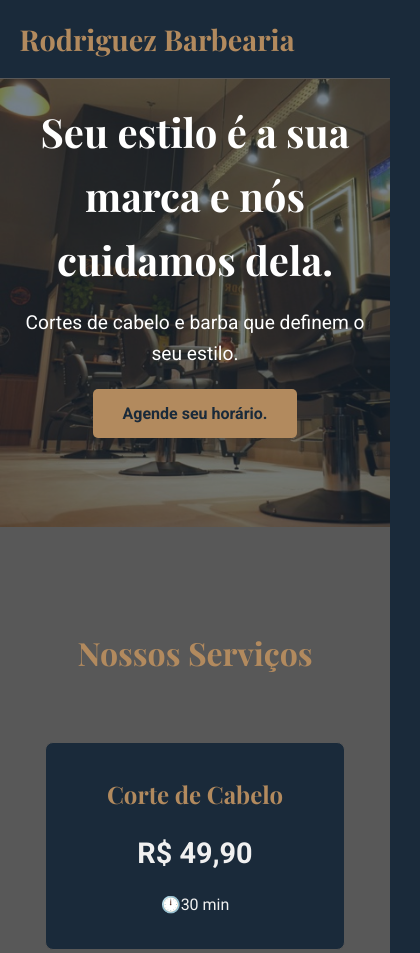
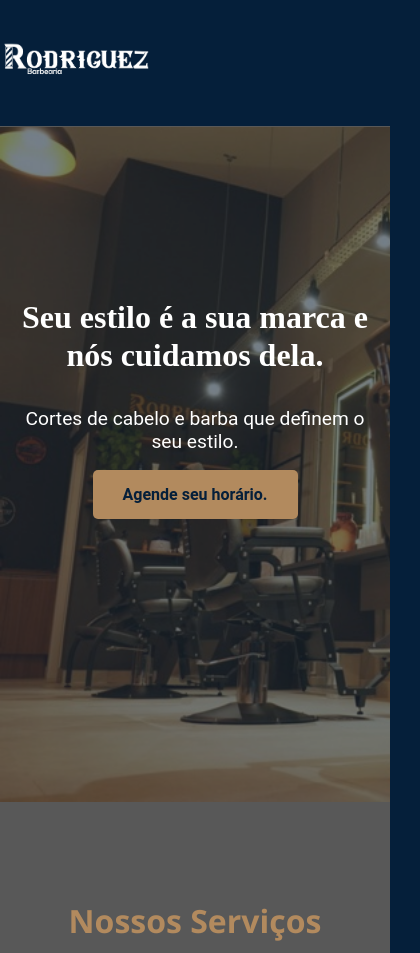
Before and after one commit to Brianluca99/Rodriguez, a plain HTML site: page index.html in a window 390 px wide. Shown: the top 953 px of the page, 420 px wide, since content can reach past the window. Drawn offline with nearby package versions, Linux system fonts and the light colour scheme; a script that the page names is missing.

Commit message:
Add files via upload

```diff
--- a/index.html
+++ b/index.html
@@ -6,15 +6,16 @@
     <title>Rodriguez</title>
     <meta name="description" content="A melhor barbearia da cidade. Cortes de cabelo e barba com estilo e precisão. Agende seu horário!">
     <link rel="stylesheet" href="style.css">
-    <link rel="preconnect" href="https://fonts.googleapis.com">
-    <link rel="preconnect" href="https://fonts.gstatic.com" crossorigin>
-    <link href="https://fonts.googleapis.com/css2?family=Roboto:wght@400;700&family=Playfair+Display:wght@700&display=swap" rel="stylesheet">
+  <link rel="preconnect" href="https://fonts.googleapis.com">
+<link rel="preconnect" href="https://fonts.gstatic.com" crossorigin>
+<link href="https://fonts.googleapis.com/css2?family=Open+Sans:ital,wght@0,300..800;1,300..800&display=swap" rel="stylesheet">
 </head>
 <body>
 
     <header>
         <nav>
-            <a href="#home" class="logo">Rodriguez Barbearia</a>
+            <a href="#home" class="logo" > <img class="logo2" src="fotos/logo1.png" alt=""> </a>
+
             <ul>
                 <li><a href="#servicos">Serviços</a></li>
                 <li><a href="#sobre">Sobre</a></li>
--- a/style.css
+++ b/style.css
@@ -1,10 +1,9 @@
-
 :root {
     --primary-color: #b28a5e;
-    --dark-bg: #1a2a3a;
+    --dark-bg: #051f3a;
     --secondary-dark-bg: #585858;
     --text-color: #f0f0f0;
-    --font-title: 'Playfair Display', serif;
+    --font-title: "Open Sans", sans-serif;
     --font-body: 'Roboto', sans-serif;
 }
 
@@ -22,15 +21,16 @@ body {
     font-family: var(--font-body);
     background-color: var(--dark-bg);
     color: var(--text-color);
-    line-height: 1.6;
+    line-height: 1.2;
 }
 
 
 header {
-    background-color: var(--dark-bg);
-    padding: 1rem 5%;
+    background-color: #051f3a;
+    padding: 2rem 5%;
     position: fixed;
     width: 100%;
+    height: 15%;
     top: 0;
     z-index: 1000;
     border-bottom: 1px solid var(--secondary-dark-bg);
@@ -80,10 +80,17 @@ h2 {
 }
 
 
+.logo2 {
+    width: 20%;
+    margin: -1rem;
+}
+
 .hero {
     background-image: url(fotos/cad.jpg);
     background-size: cover;
     background-repeat: no-repeat;
+    background-position: center;
+     height: 95vh;
     display: flex;
     align-items: center;
     justify-content: center;
@@ -110,9 +117,9 @@ h2 {
 }
 
 .hero-content h1 {
-    font-family: var(--font-title);
-    font-size: 4rem;
-    margin-bottom: 1rem;
+    font-family: "Epunda Slab", serif;
+    font-size:3rem;
+    margin-bottom: 2rem;
 }
 
 .hero-content p {
@@ -235,6 +242,12 @@ footer {
         font-size: 2.5rem;
     }
 
+.logo2 {
+    width: 50%;
+   margin: -2rem
+}
+
+
     h2 {
         font-size: 2rem;
     }
@@ -243,9 +256,29 @@ footer {
         flex-direction: column;
     }
 
-    .faixada {
-        width: 90%;
-        height: 150%;
+    .hero {
+        background-image: url(fotos/cad.jpg);
+        background-size: cover;
+        background-repeat: no-repeat;
+        background-position:0;
+        height: 95vh;
+    }
+
+    .map-container {
+        justify-content: center;
+        align-items: center;
+        width:100%;
+        display: flex;
+    }
+    .map-container iframe {
+        border-radius: 9px;
+    }
+
+.hero-content h1 {
+    font-size: 2rem;
+}
+
+
+
 
     }
-}
```
Also changed, not shown: fotos/logo1.png (added).
